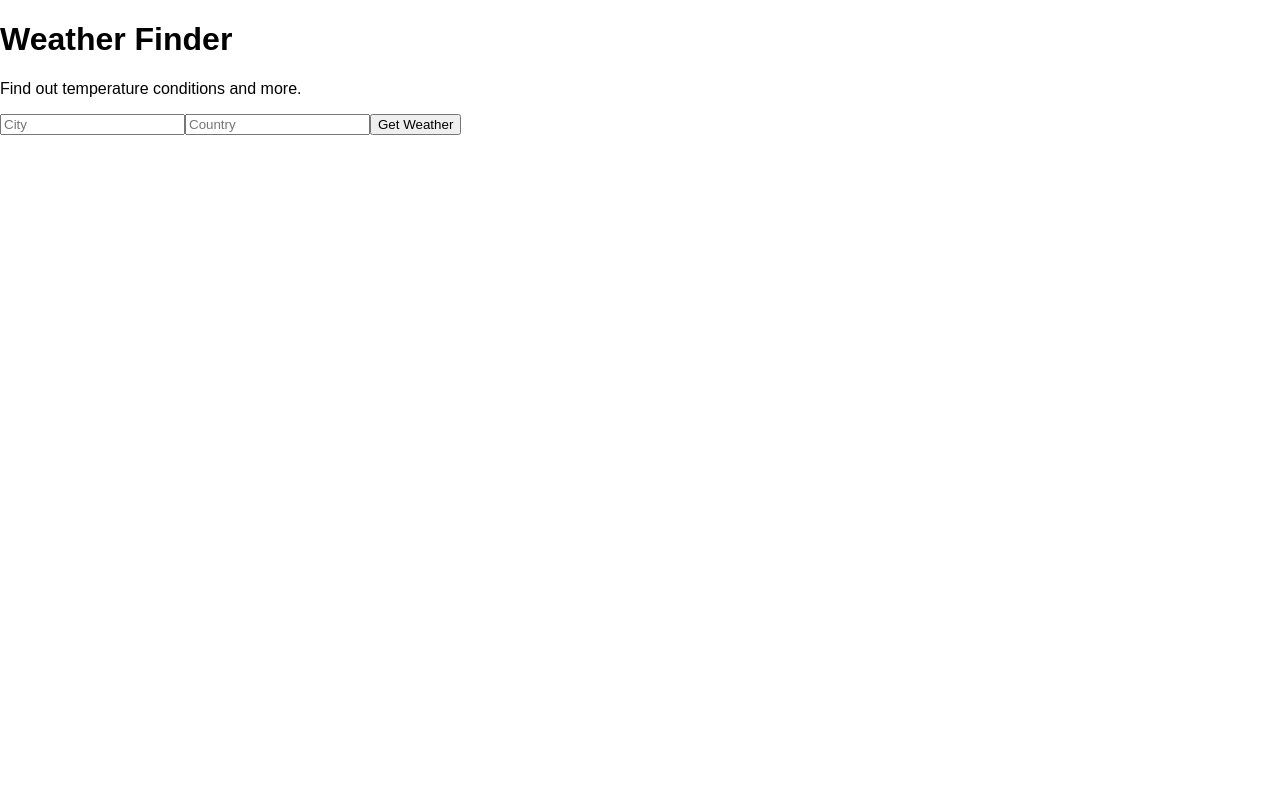
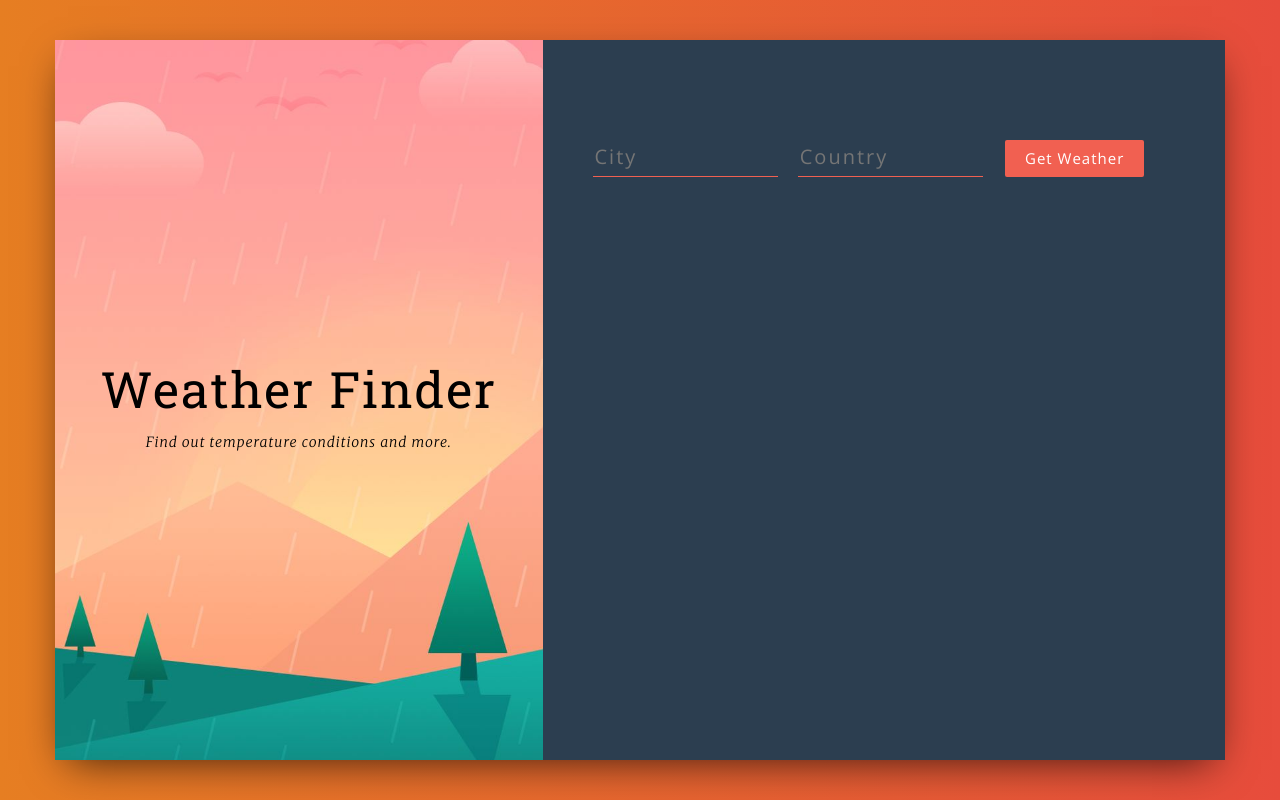
Before and after one commit to larissamoreira/weather_app, a React (Create React App) app: page / in a window 1280 px wide. Built offline with nearby package versions, Linux system fonts and the light colour scheme.

Commit message:
finish app, add style

```diff
--- a/package.json
+++ b/package.json
@@ -3,6 +3,7 @@
   "version": "0.1.0",
   "private": true,
   "dependencies": {
+    "bootstrap": "^3.3.7",
     "react": "^16.4.0",
     "react-dom": "^16.4.0",
     "react-scripts": "1.1.4"
--- /dev/null
+++ b/src/App.css
@@ -0,0 +1,127 @@
+@import url('https://fonts.googleapis.com/css?family=Merriweather:100,200,300,300i,400,400i,700');
+@import url('https://fonts.googleapis.com/css?family=Roboto+Slab:400,700');
+@import url('https://fonts.googleapis.com/css?family=Open+Sans:300,400');
+
+body {
+  font-family: "Open Sans", serif;
+}
+
+.wrapper {
+  background: linear-gradient(to right, #e67e22, #e74c3c);
+  height: 100vh;
+  display: flex;
+  justify-content: center;
+  align-items: center;
+}
+
+.main {
+  height: 90vh;
+  background: #fff;
+  box-shadow: 0px 13px 40px -13px rgba(0,0,0,0.75);
+  /* width: 80%; */
+  margin: 0 auto;
+}
+
+.title-container {
+  height: 90vh;
+  background: url("img/bg.jpg") center center no-repeat;
+  background-size: cover;
+  display: flex;
+  align-items: center;
+  justify-content: center;
+  text-align: center;
+  color: #000;
+}
+
+.title-container__title {
+  font-size: 50px;
+  letter-spacing: 2px;
+  line-height: 1.3;
+  font-family: 'Roboto Slab', serif;
+}
+
+.title-container__subtitle {
+  font-style: italic;
+  font-weight: 100;
+  letter-spacing: 1px;
+  line-height: 1.5;
+  font-family: "Merriweather", serif;
+}
+
+.form-container {
+  background-color: #2c3e50;
+  height: 90vh;
+  padding-top: 100px;
+  padding-left: 50px;
+}
+
+input[type="text"] {
+  background-color: transparent;
+  border: 0;
+  border-bottom: solid 1px #f16051;
+  width: 30%;
+  padding-bottom: 4px;
+  color: #fff !important;
+  font-weight: lighter;
+  letter-spacing: 2px;
+  margin-bottom: 30px;
+  margin-right: 20px;
+  font-size: 20px;
+}
+
+input[type="text"] {
+    outline: none;
+}
+
+input:-webkit-autofill {
+    -webkit-box-shadow: 0 0 0 30px #2c3e50 inset;
+    -webkit-text-fill-color: #fff !important;
+}
+
+button {
+  border: 0;
+  padding: 8px 20px;
+  margin: 0 2px;
+  border-radius: 2px;
+  font-weight: lighter;
+  letter-spacing: 1px;
+  font-size: 15px;
+  cursor: pointer;
+  background-color: #f16051;
+  color: #fff;
+  font-weight: 100;
+}
+
+button:active {
+  outline: none;
+}
+
+.weather__info {
+  width: 60%;
+  font-size: 20px;
+  font-weight: 200;
+  letter-spacing: 2px;
+}
+
+.weather__key {
+  color: #f16051;
+  border-bottom: solid 2px rgba(255,255,255,0.06);
+  padding: 20px 0 20px 0;
+  font-weight: 400;
+}
+
+.weather__key:last-child {
+  border: 0;
+}
+
+.weather__value {
+  color: #fff;
+  font-weight: 200;
+}
+
+.weather__error {
+  color: #f16051;
+  font-size: 20px;
+  letter-spacing: 1px;
+  font-weight: 200;
+}
--- a/src/App.js
+++ b/src/App.js
@@ -21,7 +21,7 @@
         const country = e.target.elements.country.value;
         const api_call = await fetch(`http://api.openweathermap.org/data/2.5/find?q=${city},${country}&appid=${API_KEY}&units=metric`);
         const data = await api_call.json();
-        if(city && country) {
+        if (city && country) {
             console.log(data.list[0]);
             this.setState({
                 temperature: data.list[0].main.temp,
@@ -45,8 +45,15 @@
     render() {
         return (
             <div>
+                <div className="wrapper">
+                    <div className="main">
+                        <div className="container">
+                            <div className="row">
+                                <div className="col-xs-5 title-container">
                                     <Titles />
-                <Form getWeather={this.getWeather}/>
+                                </div>
+                                <div className="col-xs-7 form-container">
+                                    <Form getWeather={this.getWeather} />
                                     <Weather
                                         temperature={this.state.temperature}
                                         city={this.state.city}
@@ -56,6 +63,11 @@
                                         error={this.state.error}
                                     />
                                 </div>
+                            </div>
+                        </div>
+                    </div>
+                </div>
+            </div>
         );
     }
 };
--- a/src/components/Titles.js
+++ b/src/components/Titles.js
@@ -2,8 +2,8 @@
 
 const Titles = () => (
     <div>
-        <h1> Weather Finder </h1>
-        <p> Find out temperature conditions and more. </p>
+        <h1 className="title-container__title"> Weather Finder </h1>
+        <p className="title-container__subtitle"> Find out temperature conditions and more. </p>
     </div>
 )
 
--- a/src/components/Weather.js
+++ b/src/components/Weather.js
@@ -1,12 +1,30 @@
 import React from "react";
 
 const Weather = props => (
-    <div>
-        {props.city && props.country && <p>Location: {props.city}, {props.country}</p>}
-        {props.temperature && <p>Temperature: {props.temperature}</p>}
-        {props.humidity && <p>Humidity: {props.humidity}</p>}
-        {props.description && <p>Conditions: {props.description}</p>}
-        {props.error && <p>{props.error}</p>}
+    <div className="weather__info">
+        {
+            props.city && props.country && <p className="weather__key">Location:
+            <span className="weather__value"> {props.city}, {props.country}</span>
+            </p>
+        }
+        {
+            props.temperature && <p className="weather__key">Temperature:
+            <span className="weather__value"> {props.temperature}</span>
+            </p>
+        }
+        {
+            props.humidity && <p className="weather__key">Humidity:
+            <span className="weather__value"> {props.humidity}</span>
+            </p>
+        }
+        {
+            props.description && <p className="weather__key">Conditions:
+            <span className="weather__value"> {props.description}</span>
+            </p>
+        }
+        {
+            props.error && <p className="weather__error">{props.error}</p>
+        }
     </div>
 )
 
--- a/src/index.js
+++ b/src/index.js
@@ -1,6 +1,7 @@
 import React from 'react';
 import ReactDOM from 'react-dom';
-import './index.css';
+import 'bootstrap/dist/css/bootstrap.min.css';
+import './App.css';
 import App from './App';
 import registerServiceWorker from './registerServiceWorker';
 
```
Also changed, not shown: src/img/bg.jpg (added), 1 other file (tests, documents, lock files or other folders). Lines whose indentation alone changed are shown as unchanged.
